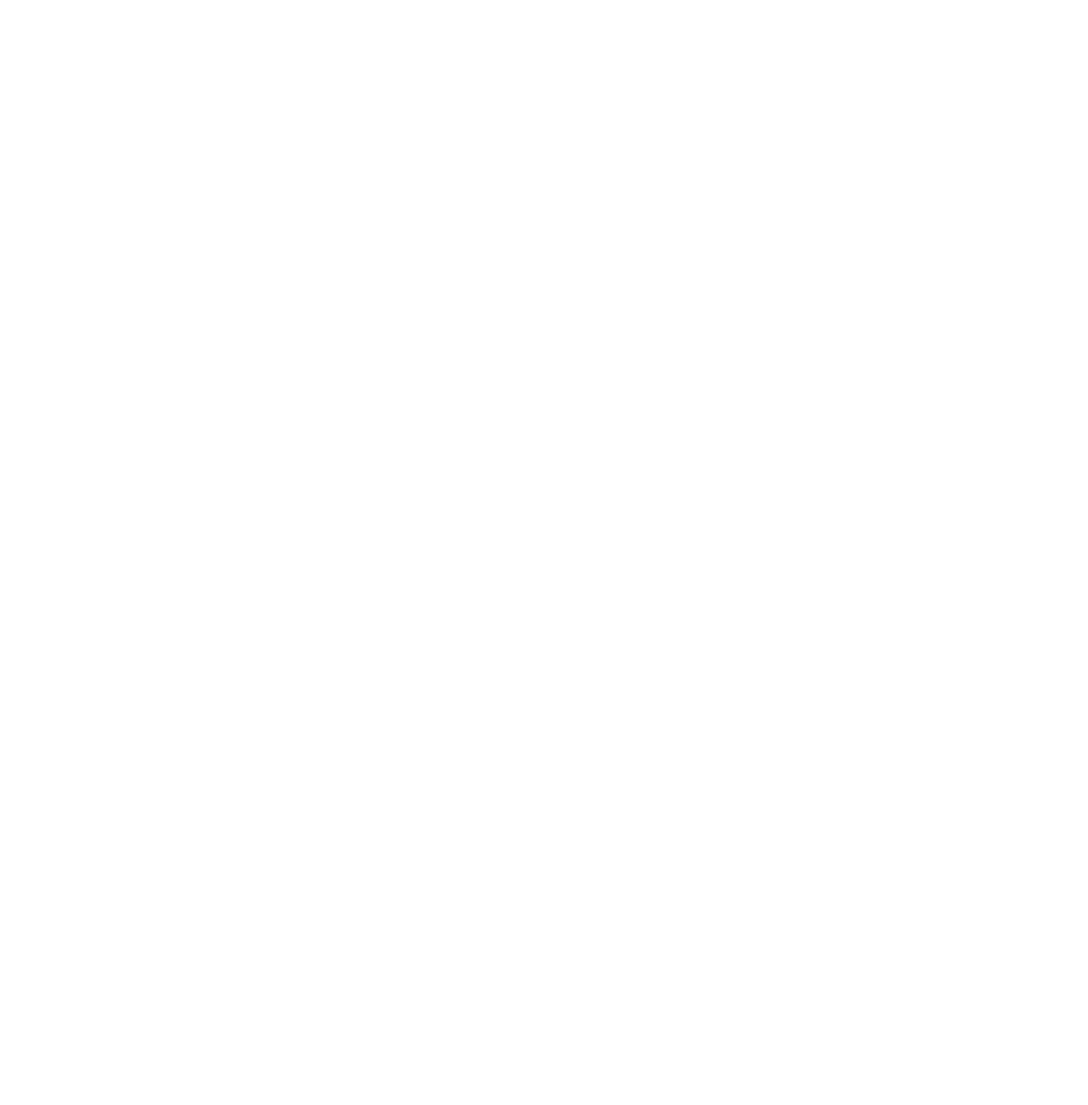
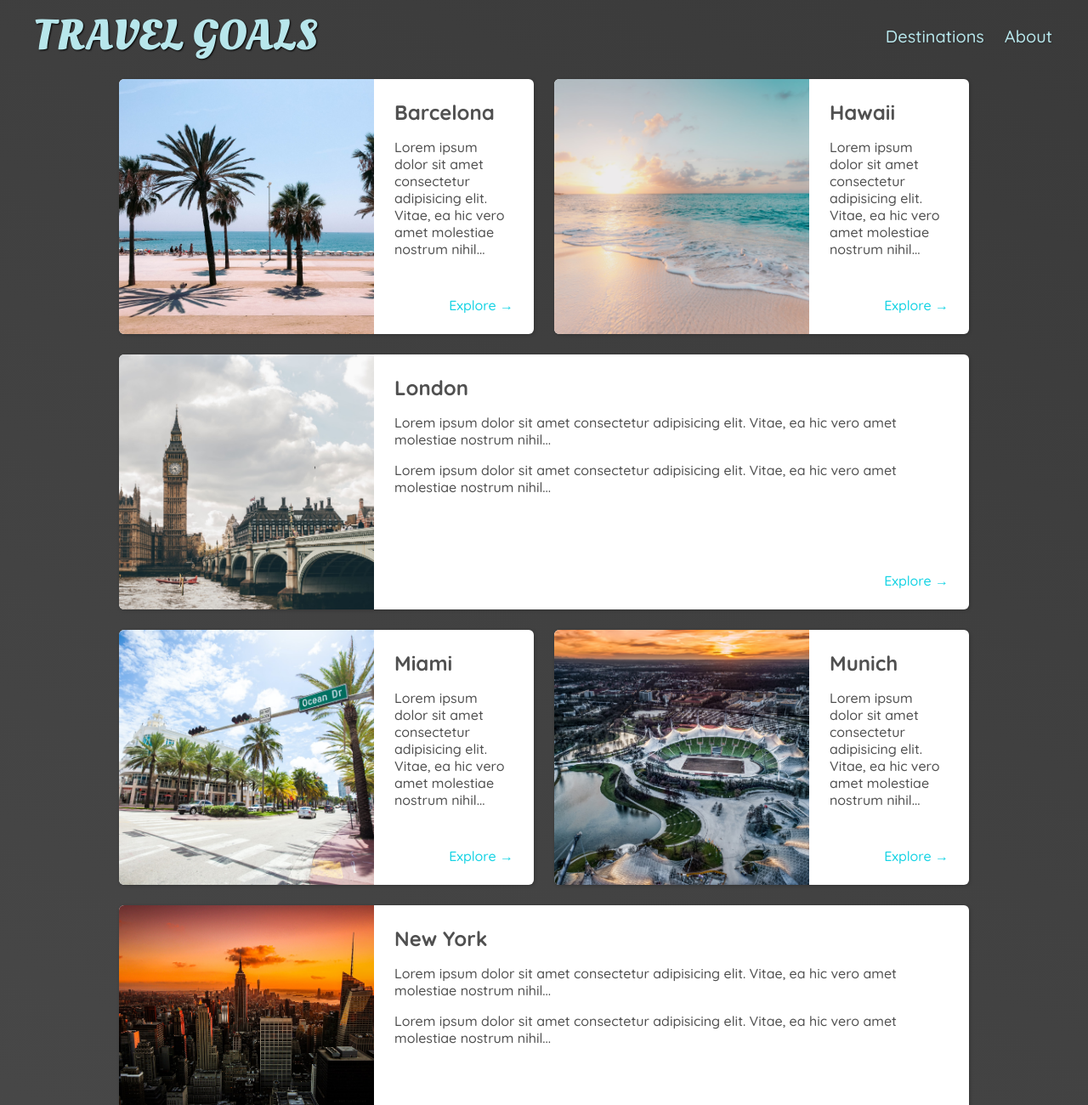
Before and after one commit to FilevIllya/web-dev-github, a plain HTML site: page Project 2/places.html in a window 1280 px wide. Shown: the top 1300 px of the page at 85% size. Before the commit the page ends 800 px from the top, so only its background shows below. Drawn offline with Linux system fonts and the light colour scheme.

Commit message:
complited second website

```diff
--- /dev/null
+++ b/Project 2/places.css
@@ -0,0 +1,82 @@
+body {
+  background: linear-gradient(30deg, rgb(77, 77, 77), rgb(58, 58, 58));
+  color: rgb(80, 80, 80);
+}
+
+#page-logo a {
+  color: rgb(183, 230, 235);
+}
+
+header {
+  position: static;
+}
+
+header a {
+  color: rgb(183, 230, 235);
+}
+
+header nav a:hover {
+  background-color: rgb(183, 230, 235);
+  color: rgb(59, 59, 59);
+}
+
+main ul {
+  width: 1000px;
+  margin: 0px auto;
+  display: grid;
+  padding: 8px;
+  grid-template-columns: 1fr 1fr;
+  gap: 24px;
+}
+
+main li {
+  display: flex;
+  background-color: white;
+  box-shadow: 1px 1px 4px rgba(0, 0, 0, 0.2);
+  border-radius: 6px;
+  overflow: hidden;
+}
+/*
+li:first-of-type {
+  background-color: brown;
+} */
+
+li:nth-of-type(3) {
+  grid-column: 1 / span 2;
+}
+
+li:nth-of-type(6) {
+  grid-column: 1 / span 2;
+}
+
+main li img {
+  width: 300px;
+  height: 300px;
+  object-fit: cover;
+}
+
+.item-content {
+  padding: 24px;
+  display: flex;
+  flex-direction: column;
+  justify-content: space-between;
+}
+
+.item-content h2 {
+  margin: 0;
+}
+
+.actions {
+  text-align: right;
+}
+
+.actions a {
+  text-decoration: none;
+  color: rgb(22, 211, 228);
+  border-radius: 5px;
+}
+
+.actions a:hover {
+  text-decoration: none;
+  background-color: rgb(220, 248, 251);
+}
--- a/Project 2/places.html
+++ b/Project 2/places.html
@@ -0,0 +1,186 @@
+<!DOCTYPE html>
+<html lang="en">
+
+<head>
+    <meta charset="UTF-8">
+    <link
+        href="https://fonts.googleapis.com/css2?family=Raleway:wght@700&family=Oleo+Script:wght@700&family=Quicksand:wght@300;500;700&display=swap"
+        rel="stylesheet" />
+    <link rel="stylesheet" href="shared.css">
+    <link rel="stylesheet" href="places.css">
+
+    <title>Travel Goals</title>
+</head>
+
+<body>
+    <header>
+        <div id="page-logo">
+            <a href="/Project 2/index.html">Travel Goals</a>
+        </div>
+
+        <nav>
+            <ul>
+                <li><a href="/Project 2/places.html">Destinations</a></li>
+                <li><a href="#">About</a></li>
+            </ul>
+        </nav>
+    </header>
+
+    <main>
+        <ul>
+            <li>
+                <img src="images/places/barcelona.jpg" alt="City of Barcelona">
+                <div class="item-content">
+                    <div>
+                        <h2>Barcelona</h2>
+                        <p>Lorem ipsum dolor sit amet consectetur adipisicing elit. Vitae, ea hic vero amet molestiae
+                            nostrum nihil...</p>
+                    </div>
+
+                    <div class="actions">
+                        <a href="https://en.wikipedia.org/wiki/Barcelona">Explore &#x2192</a>
+                    </div>
+                </div>
+            </li>
+            <li>
+                <img src="images/places/hawaii.jpg" alt="Hawaii beach">
+                <div class="item-content">
+                    <div>
+                        <h2>Hawaii</h2>
+                        <p>Lorem ipsum dolor sit amet consectetur adipisicing elit. Vitae, ea hic vero amet molestiae
+                            nostrum nihil...</p>
+                    </div>
+
+                    <div class="actions">
+                        <a href="https://en.wikipedia.org/wiki/Hawaii">Explore &#x2192</a>
+                    </div>
+                </div>
+            </li>
+            <li>
+                <img src="images/places/london.jpg" alt="City of London">
+                <div class="item-content">
+                    <div>
+                        <h2>London</h2>
+                        <p>Lorem ipsum dolor sit amet consectetur adipisicing elit. Vitae, ea hic vero amet molestiae
+                            nostrum nihil...</p>
+                        <p>Lorem ipsum dolor sit amet consectetur adipisicing elit. Vitae, ea hic vero amet molestiae
+                            nostrum nihil...</p>
+                    </div>
+
+                    <div class="actions">
+                        <a href="https://en.wikipedia.org/wiki/London">Explore &#x2192</a>
+                    </div>
+                </div>
+            </li>
+            <li>
+                <img src="images/places/miami.jpg" alt="Miami streets">
+                <div class="item-content">
+                    <div>
+                        <h2>Miami</h2>
+                        <p>Lorem ipsum dolor sit amet consectetur adipisicing elit. Vitae, ea hic vero amet molestiae
+                            nostrum nihil...</p>
+                    </div>
+
+                    <div class="actions">
+                        <a href="https://en.wikipedia.org/wiki/Miami">Explore &#x2192</a>
+                    </div>
+                </div>
+            </li>
+            <li>
+                <img src="images/places/munich.jpg" alt="Munich football stadium">
+                <div class="item-content">
+                    <div>
+                        <h2>Munich</h2>
+                        <p>Lorem ipsum dolor sit amet consectetur adipisicing elit. Vitae, ea hic vero amet molestiae
+                            nostrum nihil...</p>
+                    </div>
+
+                    <div class="actions">
+                        <a href="https://en.wikipedia.org/wiki/munich">Explore &#x2192</a>
+                    </div>
+                </div>
+            </li>
+            <li>
+                <img src="images/places/new-york-city.jpg" alt="New York city skylines">
+                <div class="item-content">
+                    <div>
+                        <h2>New York</h2>
+                        <p>Lorem ipsum dolor sit amet consectetur adipisicing elit. Vitae, ea hic vero amet molestiae
+                            nostrum nihil...</p>
+                        <p>Lorem ipsum dolor sit amet consectetur adipisicing elit. Vitae, ea hic vero amet molestiae
+                            nostrum nihil...</p>
+                    </div>
+
+                    <div class="actions">
+                        <a href="https://en.wikipedia.org/wiki/New_York_City">Explore &#x2192</a>
+                    </div>
+                </div>
+            </li>
+            <li>
+                <img src="images/places/paris.jpg" alt="Eiffel tower">
+                <div class="item-content">
+                    <div>
+                        <h2>Paris</h2>
+                        <p>Lorem ipsum dolor sit amet consectetur adipisicing elit. Vitae, ea hic vero amet molestiae
+                            nostrum nihil...</p>
+                    </div>
+
+                    <div class="actions">
+                        <a href="https://en.wikipedia.org/wiki/Paris">Explore &#x2192</a>
+                    </div>
+                </div>
+            </li>
+            <li>
+                <img src="images/places/sydney.jpg" alt="Sydney beach">
+                <div class="item-content">
+                    <div>
+                        <h2>Sydney</h2>
+                        <p>Lorem ipsum dolor sit amet consectetur adipisicing elit. Vitae, ea hic vero amet molestiae
+                            nostrum nihil...</p>
+                    </div>
+
+                    <div class="actions">
+                        <a href="https://en.wikipedia.org/wiki/Sydney">Explore &#x2192</a>
+                    </div>
+                </div>
+            </li>
+            <li>
+                <img src="images/places/tokyo.jpg" alt="Tokyo skylines">
+                <div class="item-content">
+                    <div>
+                        <h2>Tokyo</h2>
+                        <p>Lorem ipsum dolor sit amet consectetur adipisicing elit. Vitae, ea hic vero amet molestiae
+                            nostrum nihil...</p>
+                    </div>
+
+                    <div class="actions">
+                        <a href="https://en.wikipedia.org/wiki/Tokyo">Explore &#x2192</a>
+                    </div>
+                </div>
+            </li>
+            <li>
+                <img src="images/places/bali.jpg" alt="Bali's castle">
+                <div class="item-content">
+                    <div>
+                        <h2>Bali</h2>
+                        <p>Lorem ipsum dolor sit amet consectetur adipisicing elit. Vitae, ea hic vero amet molestiae
+                            nostrum nihil...</p>
+                    </div>
+
+                    <div class="actions">
+                        <a href="https://en.wikipedia.org/wiki/Bali">Explore &#x2192</a>
+                    </div>
+                </div>
+            </li>
+        </ul>
+    </main>
+    <footer>
+        <ul>
+            <li><a href="https://www.instagram.com"><img src="images/logos/insta.png" alt="Instagram logo"></a></li>
+            <li><a href="https://www.facebook.com"><img src="images/logos/facebook.png" alt="Facebook logo"></a></li>
+        </ul>
+
+    </footer>
+</body>
+
+</html>
--- a/Project 2/shared.css
+++ b/Project 2/shared.css
@@ -26,7 +26,7 @@
   border-radius: 6px;
 }
 
-header a:hover {
+header nav a:hover {
   color: rgb(77, 77, 77);
   background-color: rgb(255, 251, 0);
 }
@@ -40,8 +40,6 @@
 }
 
 li {
-  padding: 10px;
-  text-align: right;
   list-style: none;
 }
 
@@ -54,3 +52,25 @@
   text-transform: uppercase;
   text-shadow: 1px 1px 2px rgb(0, 0, 0);
 }
+
+footer {
+  background: linear-gradient(70deg, rgb(24, 24, 24), rgb(25, 29, 29));
+  padding: 36px 0;
+}
+
+footer ul {
+  display: flex;
+  justify-content: center;
+  /* padding: 40px; */
+}
+
+footer li {
+  width: 80px;
+  height: 80px;
+  margin: 0 32px;
+}
+
+footer img {
+  width: 100%;
+  height: 100%;
+}
```
Also changed, not shown: Project 2/index.html (+7 -3 lines), Project 2/styles.css (+8 -3 lines), Project 2/images/logos/facebook.png (added), Project 2/images/logos/insta.png (added), Project 2/images/places/bali.jpg (added), Project 2/images/places/hawaii.jpg (added), Project 2/images/places/london.jpg (added), Project 2/images/places/new-york-city.jpg (added), Project 2/images/places/paris.jpg (added), Project 2/images/places/sydney.jpg (added), Project 2/images/places/tokyo.jpg (added).
